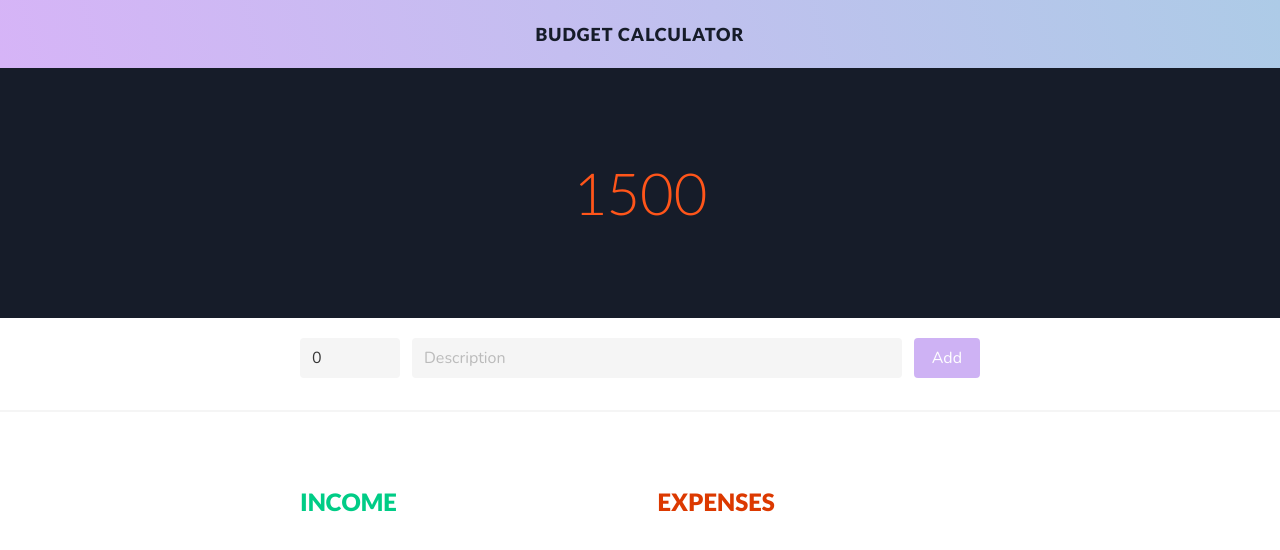
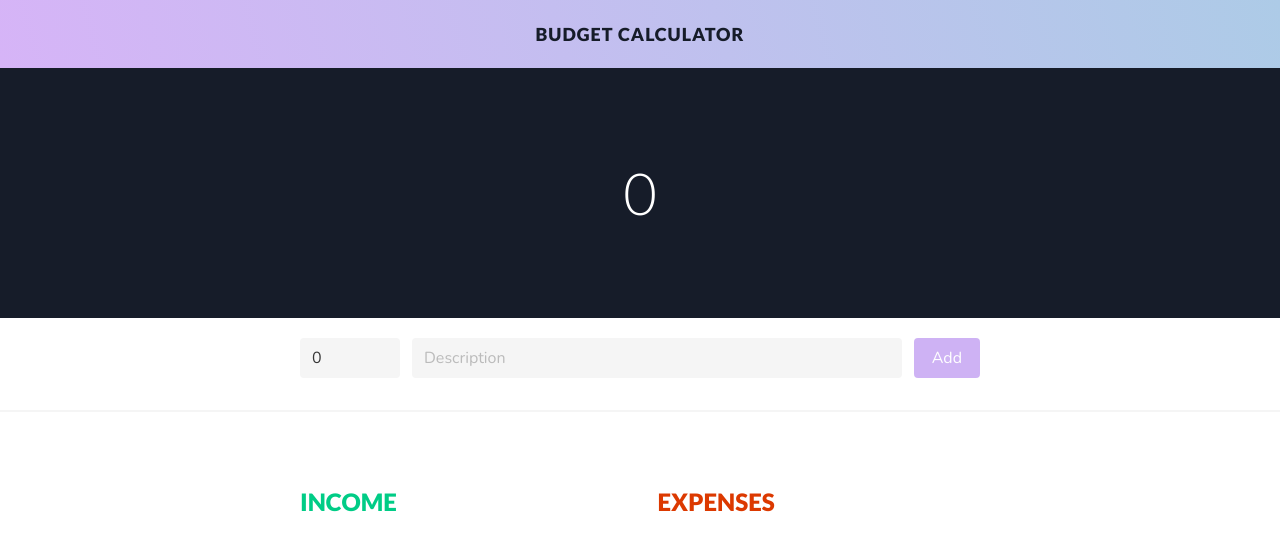
Before and after one commit to michalpluzek/angular-budget-app, an Angular app: page / in a window 1280 px wide. Shown: the top 550 px of the page. Built offline with nearby package versions, Linux system fonts and the light colour scheme.

Commit message:
Add budget counting and fix edit item

```diff
--- a/src/app/budget-item-list/budget-item-list.component.ts
+++ b/src/app/budget-item-list/budget-item-list.component.ts
@@ -11,6 +11,7 @@
 export class BudgetItemListComponent implements OnInit {
   @Input() budgetItems: BudgetItem[] = [];
   @Output() delete: EventEmitter<BudgetItem> = new EventEmitter<BudgetItem>();
+  @Output() update: EventEmitter<UpdateEvent> = new EventEmitter<UpdateEvent>();
 
   constructor(public dialog: MatDialog) {}
 
@@ -28,9 +29,16 @@
 
     dialogRef.afterClosed().subscribe((result) => {
       if (result) {
-        //replace the item with the updated item from the form
-        this.budgetItems[this.budgetItems.indexOf(item)] = result;
+        this.update.emit({
+          old: item,
+          new: result,
+        });
       }
     });
   }
 }
+
+export interface UpdateEvent {
+  old: BudgetItem;
+  new: BudgetItem;
+}
--- a/src/app/main-page/main-page.component.html
+++ b/src/app/main-page/main-page.component.html
@@ -3,7 +3,9 @@
 </div>
 
 <section class="total-budget-section">
-  <h2 class="red">1500</h2>
+  <h2 [ngClass]="{ red: totalBudget < 0, green: totalBudget > 0 }">
+    {{ totalBudget }}
+  </h2>
 </section>
 
 <section class="add-item-section">
@@ -18,4 +20,5 @@
 <app-budget-item-list
   [budgetItems]="budgetItems"
   (delete)="deleteItem($event)"
+  (update)="updateItem($event)"
 ></app-budget-item-list>
--- a/src/app/main-page/main-page.component.ts
+++ b/src/app/main-page/main-page.component.ts
@@ -1,5 +1,6 @@
 import { Component, OnInit } from '@angular/core';
 import { BudgetItem } from 'src/shared/models/budget-item.model';
+import { UpdateEvent } from '../budget-item-list/budget-item-list.component';
 
 @Component({
   selector: 'app-main-page',
@@ -8,6 +9,7 @@
 })
 export class MainPageComponent implements OnInit {
   budgetItems: BudgetItem[] = new Array<BudgetItem>();
+  totalBudget: number = 0;
 
   constructor() {}
 
@@ -15,10 +17,22 @@
 
   addItem(newItem: BudgetItem) {
     this.budgetItems.push(newItem);
+    this.totalBudget += newItem.amount;
   }
 
   deleteItem(item: BudgetItem) {
     let index = this.budgetItems.indexOf(item);
     this.budgetItems.splice(index, 1);
+    this.totalBudget -= item.amount;
+  }
+
+  updateItem(updateEvent: UpdateEvent) {
+    //replace the item with the updated item from the form
+    this.budgetItems[this.budgetItems.indexOf(updateEvent.old)] =
+      updateEvent.new;
+
+    this.totalBudget -= updateEvent.old.amount;
+
+    this.totalBudget += updateEvent.new.amount;
   }
 }
```
